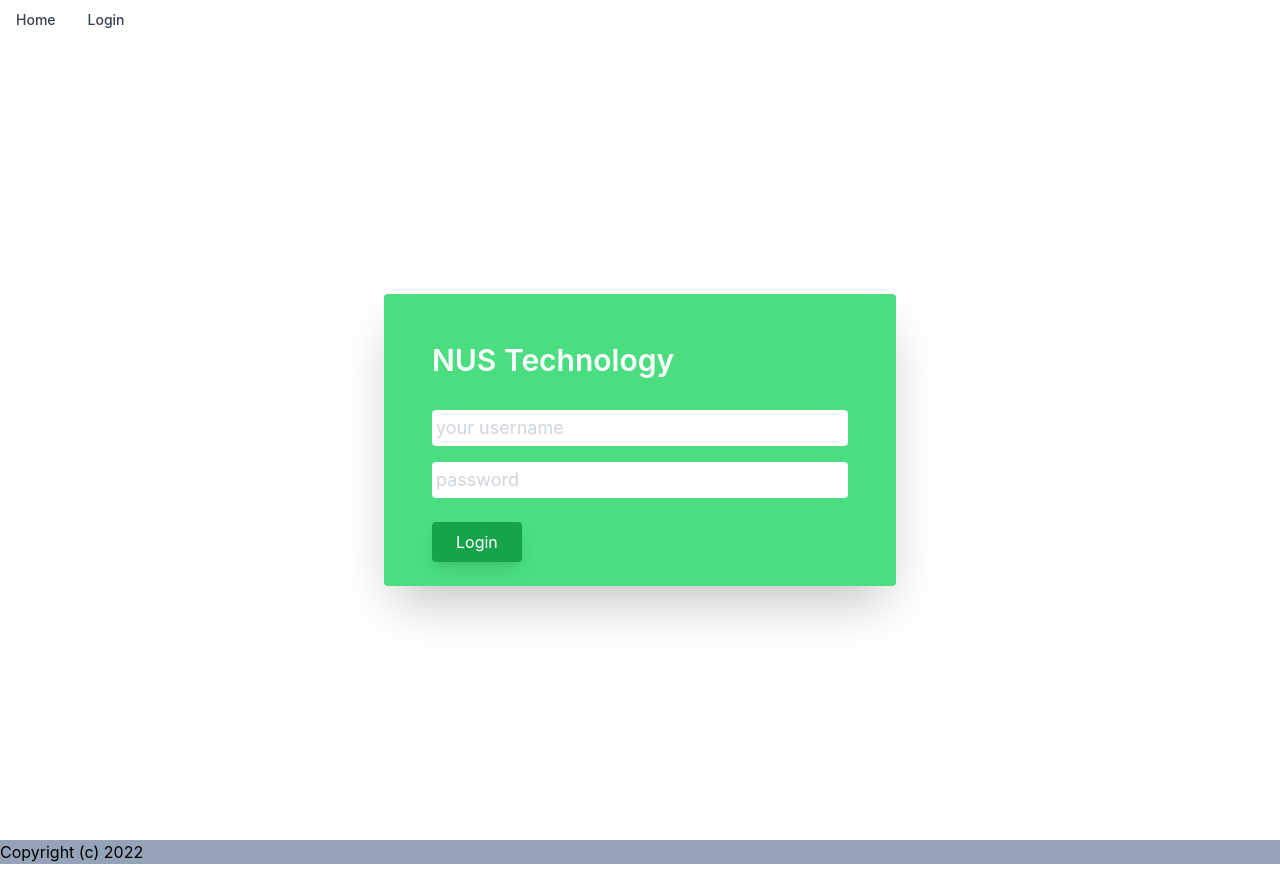
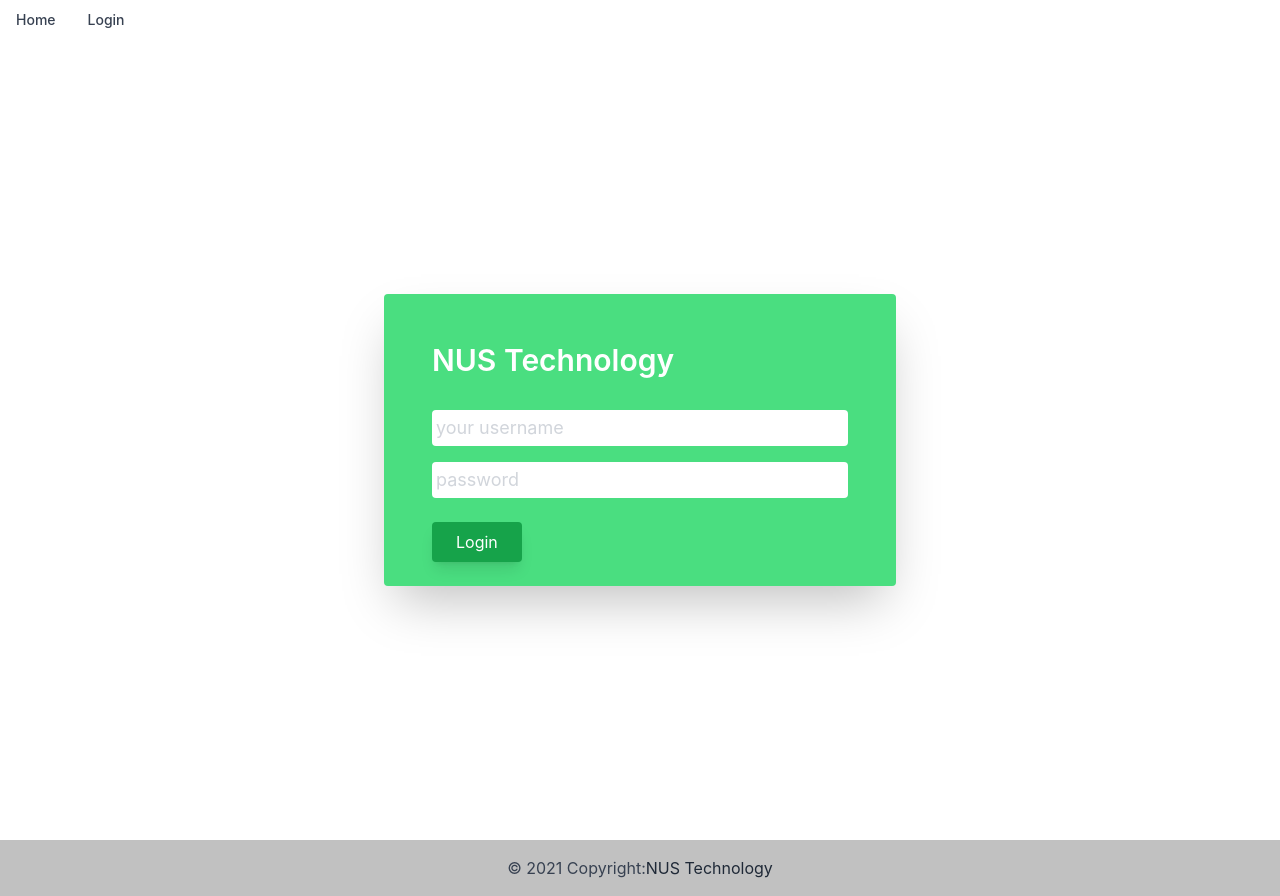
Before and after one commit to nuskirk/tweettulator-fe, a React (Create React App) app: page /login in a window 1280 px wide. Before the commit the page ends 864 px from the top, so only its background shows below. Built offline with nearby package versions, Linux system fonts and the light colour scheme; no server answers.

Commit message:
Update base URL & footer

```diff
--- a/src/api/base_client.ts
+++ b/src/api/base_client.ts
@@ -2,7 +2,7 @@ import axios from "axios";
 
 function createClient() {
   const client = axios.create({
-    baseURL: "http://localhost:3000/api",
+    baseURL: process.env.REACT_APP_BASE_URL,
   });
   client.interceptors.response.use(
     (res) => res,
--- a/src/components/Footer.tsx
+++ b/src/components/Footer.tsx
@@ -4,8 +4,20 @@ import React from "react";
 type FooterProps = React.HTMLAttributes<HTMLDivElement>;
 export default function FooterComponent({ className, ...rest }: FooterProps) {
   return (
-    <footer {...rest} className={clsx(className, "h-10")}>
-      Copyright (c) {new Date().getFullYear()}
+    <footer
+      {...rest}
+      className={clsx(className)}
+      style={{ backgroundColor: "#f1f1f1" }}
+    >
+      <div
+        className="p-4 text-center text-gray-700"
+        style={{ backgroundColor: "rgba(0, 0, 0, 0.2)" }}
+      >
+        © 2021 Copyright:
+        <a className="text-gray-800" href="https://nustechnology.com/">
+          NUS Technology
+        </a>
+      </div>
     </footer>
   );
 }
```
